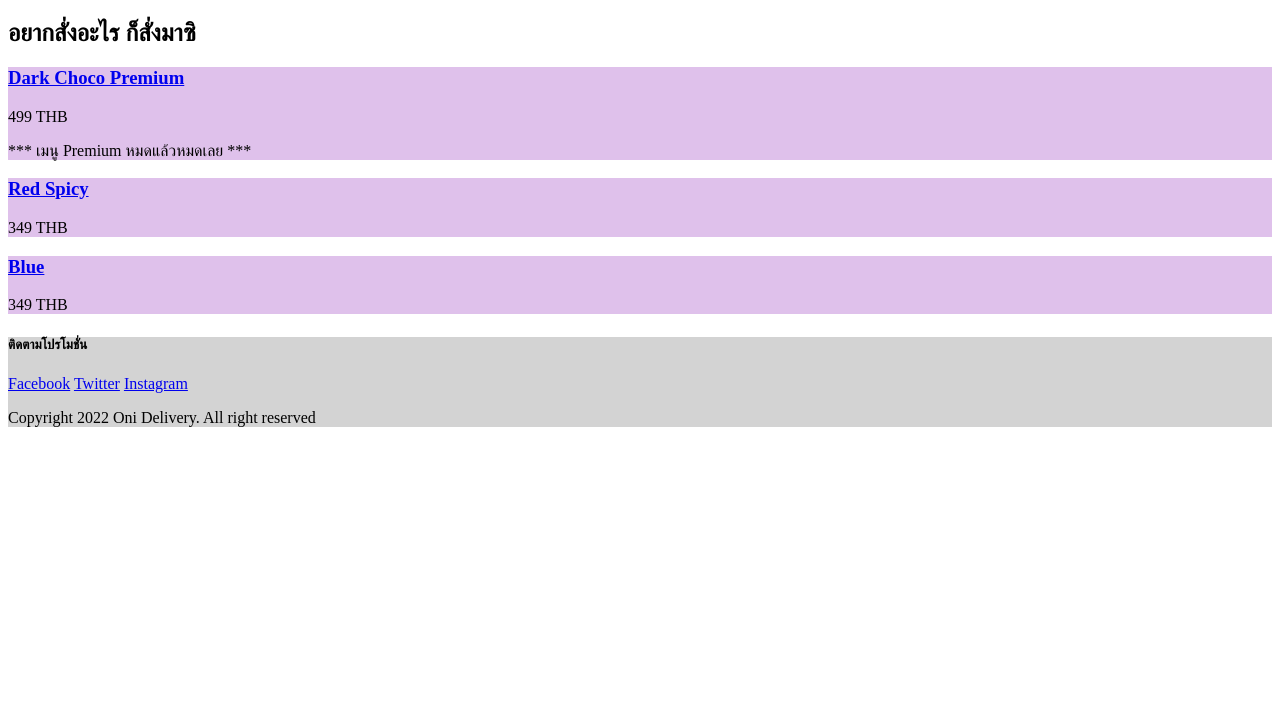
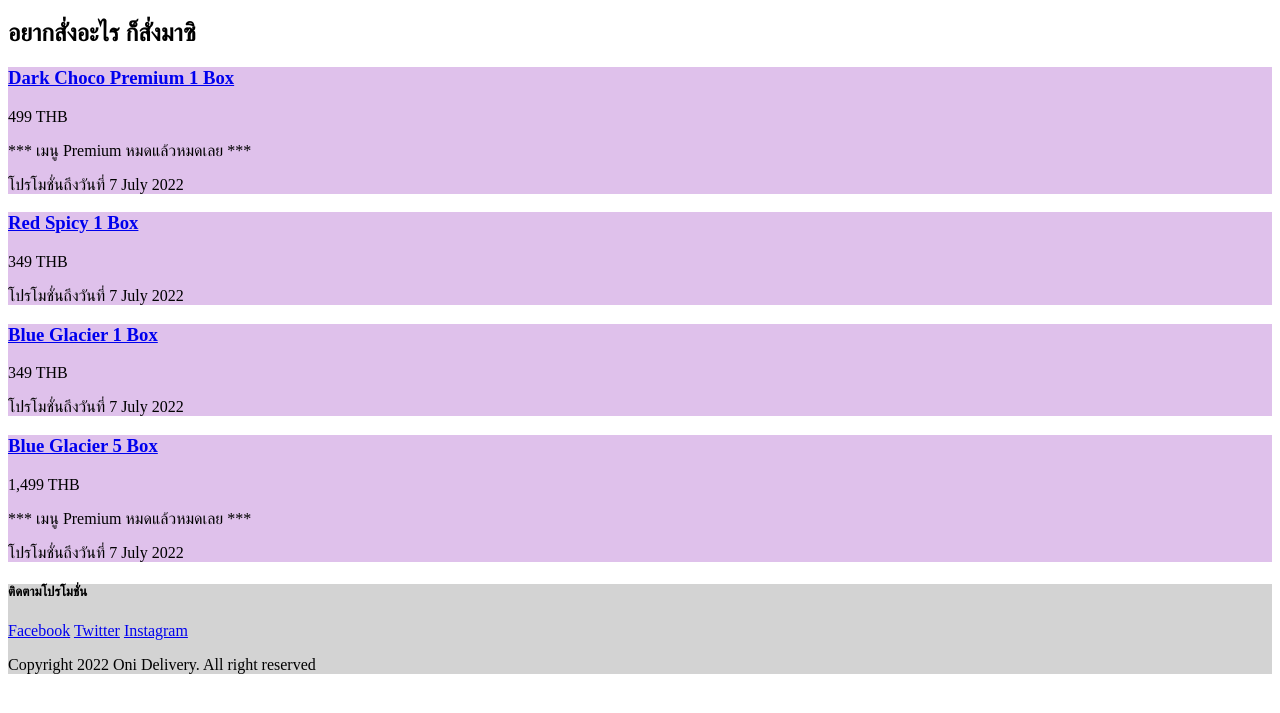
Before and after one commit to PNYWT/Django-Web-FW, a Django app: page /Foods/ in a window 1280 px wide. Shown: the part 26-739 px from the top of the page. Run offline with Django 4.2, Linux system fonts and the light colour scheme.

Commit message:
update
- add format Date
- add floatformat for price order

```diff
--- a/StoreWeb/App_foods/templates/App_foods/FoodId.html
+++ b/StoreWeb/App_foods/templates/App_foods/FoodId.html
@@ -6,11 +6,12 @@
 {% if food is not None %}
 <div>
     <h3>{{ food.title }}</h3>
-    <p>{{ food.price }} THB</p>
+    <p>{{ food.price|floatformat:'g'}} THB</p>
 
     {% if food.is_premium == True %}
-    <p>*** เมนู Premium หมดแล้วหมดเลย ***</p>
+        <p>*** เมนู Premium หมดแล้วหมดเลย ***</p>
     {% endif %}
+    <p>โปรโมชั่นถึงวันที่ {{ food.end_Promotion|date:'j N Y'}}</p>
     <p>Lorem Ipsum is simply dummy text of the printing and typesetting industry. Lorem Ipsum has been the industry's
         standard dummy text ever since the 1500s, when an unknown printer took a galley of type and scrambled it to make
         a type specimen book. It has survived not only five centuries, but also the leap into electronic typesetting,
--- a/StoreWeb/App_foods/templates/App_foods/Foods.html
+++ b/StoreWeb/App_foods/templates/App_foods/Foods.html
@@ -8,10 +8,11 @@
     {% for food in menuFoods %}
     <div style="background-color: rgb(223, 193, 235);">
         <h3><a href="{% url 'foodId' food.id %}">{{ food.title }}</a></h3>
-        <p>{{ food.price }} THB</p>
+        <p>{{ food.price|floatformat:'g'}} THB</p>
         {% if food.is_premium == True %}
-        <p>*** เมนู Premium หมดแล้วหมดเลย ***</p>
+            <p>*** เมนู Premium หมดแล้วหมดเลย ***</p>
         {% endif %}
+        <p>โปรโมชั่นถึงวันที่ {{ food.end_Promotion|date:'j N Y'}}</p>
     </div>
     {% empty %}
     <p>Coming Soon . . .</p>
--- a/StoreWeb/App_foods/views.py
+++ b/StoreWeb/App_foods/views.py
@@ -1,17 +1,22 @@
 from django.shortcuts import render
 from django.http.response import HttpResponse
+from datetime import datetime
 
 # List of Menu Foods
 menu_Foods = [
     {
-        'id': 1, 'title': 'Dark Choco Premium', 'price': 499, 'is_premium': True
+        'id': 1, 'title': 'Dark Choco Premium 1 Box', 'price': 499, 'is_premium': True, 'end_Promotion':datetime(2022,7,7)
     },
     {
-        'id': 2, 'title': 'Red Spicy', 'price': 349, 'is_premium': False
+        'id': 2, 'title': 'Red Spicy 1 Box', 'price': 349, 'is_premium': False, 'end_Promotion':datetime(2022,7,7)
     },
     {
-        'id': 3, 'title': 'Blue', 'price': 349, 'is_premium': False
-    }
+        'id': 3, 'title': 'Blue Glacier 1 Box', 'price': 349, 'is_premium': False, 'end_Promotion':datetime(2022,7,7)
+    },
+    {
+        'id': 4, 'title': 'Blue Glacier 5 Box', 'price': 1499, 'is_premium': True, 'end_Promotion':datetime(2022,7,7)
+    },
+
 ]
 
 # Create your views here.
--- a/StoreWeb/project_Store/settings.py
+++ b/StoreWeb/project_Store/settings.py
@@ -105,9 +105,9 @@ AUTH_PASSWORD_VALIDATORS = [
 # Internationalization
 # https://docs.djangoproject.com/en/4.0/topics/i18n/
 
-LANGUAGE_CODE = 'en-us'
+LANGUAGE_CODE = 'th'
 
-TIME_ZONE = 'UTC'
+TIME_ZONE = 'Asia/Bangkok'
 
 USE_I18N = True
 
```
